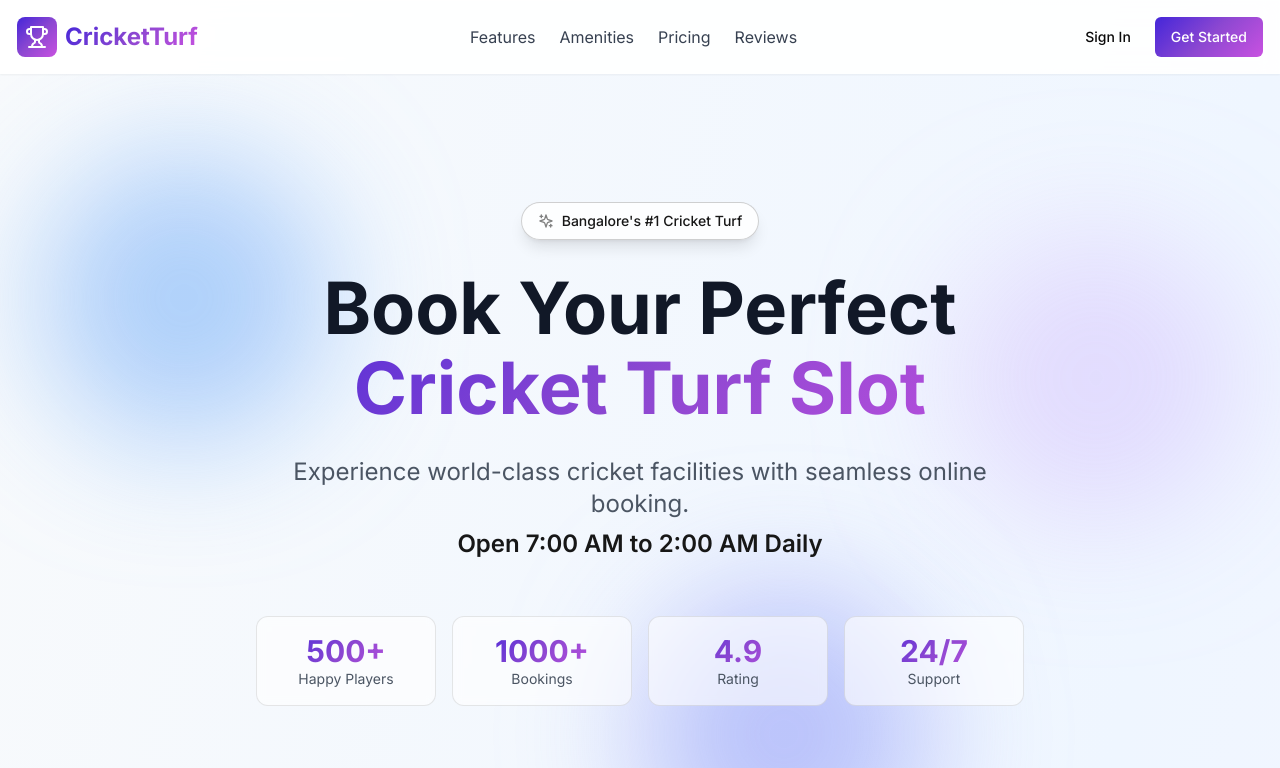
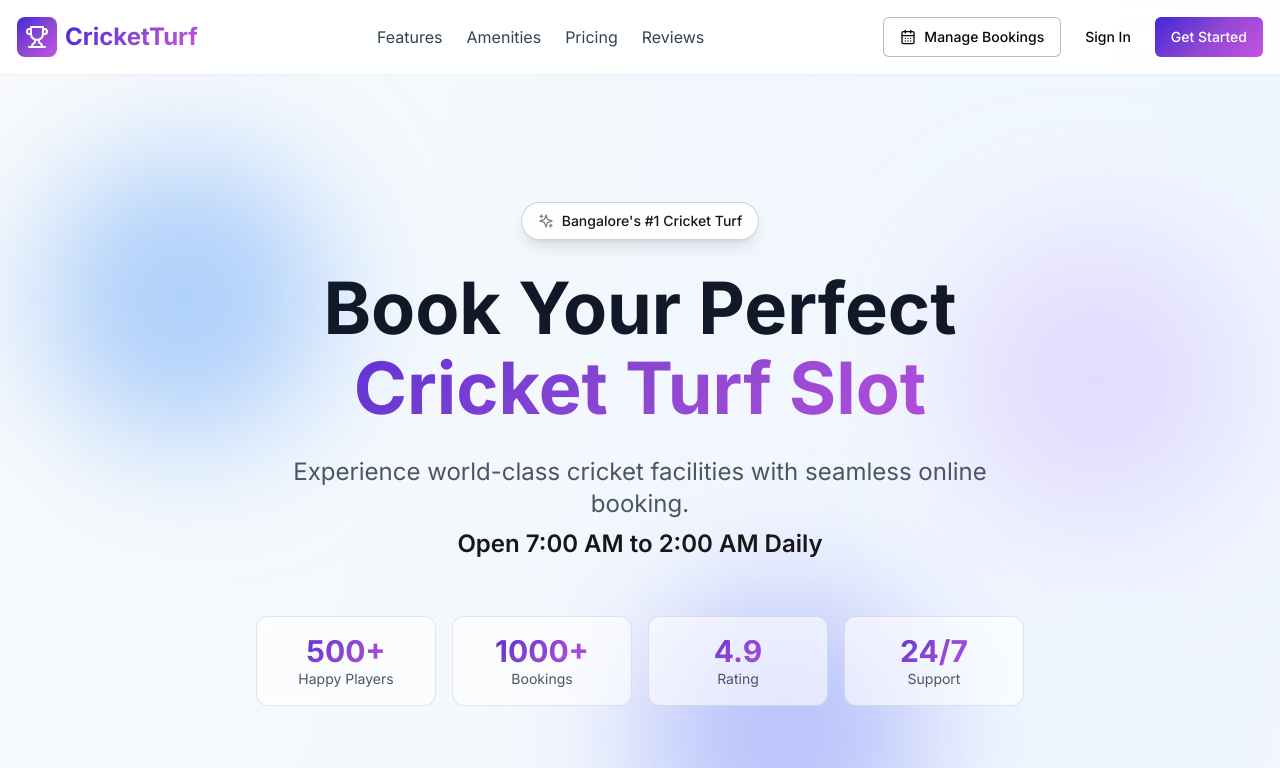
Before and after one commit to vamshiraju0007-boop/cricket-turf-booking, a Next.js app: page / in a window 1280 px wide. Shown: the top 768 px of the page. Built offline with nearby package versions, Linux system fonts and the light colour scheme.

Commit message:
feat: Add Manage Bookings button to landing page header

```diff
--- a/app/page.tsx
+++ b/app/page.tsx
@@ -6,7 +6,7 @@ import { Card, CardContent } from "@/components/ui/card";
 import { Badge } from "@/components/ui/badge";
 import {
     MapPin, Clock, Users, Wifi, Car, Coffee, Star, Sparkles, Trophy, Shield,
-    CheckCircle, Calendar, CreditCard, Zap, TrendingUp, Award, Target
+    CheckCircle, Calendar, CreditCard, Zap, TrendingUp, Award, Target, CalendarDays
 } from "lucide-react";
 import WeekCalendar from "@/components/WeekCalendar";
 
@@ -104,6 +104,12 @@ export default function HomePage() {
                         <a href="#testimonials" className="text-gray-700 hover:text-primary transition-colors">Reviews</a>
                     </nav>
                     <div className="flex items-center gap-2">
+                        <Link href="/dashboard">
+                            <Button variant="outline" className="border-primary/30 hover:bg-primary/5 hover:border-primary hidden sm:flex">
+                                <CalendarDays className="w-4 h-4 mr-2" />
+                                Manage Bookings
+                            </Button>
+                        </Link>
                         <Link href="/login">
                             <Button variant="ghost" className="hover:bg-primary/10">Sign In</Button>
                         </Link>
```
